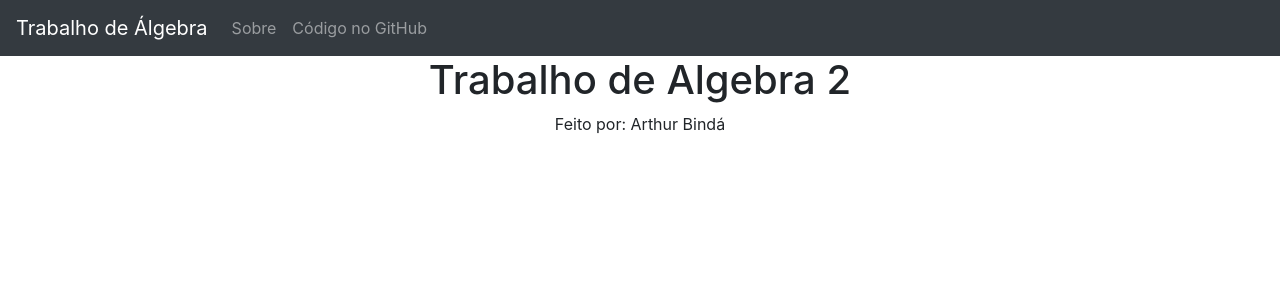
After one commit to artb/trab-alg2-django, a Django app: page /sobre/ in a window 1280 px wide. The commit adds this page. Shown: the top 300 px of the page. Run offline with Django 3.2, Linux system fonts and the light colour scheme; some libraries are stand-ins or nearby versions.

Commit message:
Add: sobre.html

```diff
--- a/myapp/templates/form.html
+++ b/myapp/templates/form.html
@@ -9,7 +9,8 @@
                     Trabalho de Álgebra 2
                 </h1>
                 <h3>Trabalho feito por:</h3>
-                <h4>Arthur Bindá, Janayna Gomes, Miguel Gomes e Thayná Rosa <br/> Professor: Disney Douglas</h4>
+                <h4>&nbsp;&nbsp;&nbsp;&nbsp;Arthur Bindá, Janayna Gomes, Miguel Gomes e Thayná Rosa</h4>
+                <h4>Professor: Disney Douglas</h4>
             </div>
         </div>
         <hr />
--- /dev/null
+++ b/myapp/templates/sobre.html
@@ -0,0 +1,7 @@
+{% extends 'base.html' %}
+{% block title%} Resultados {% endblock %}
+{% block content %}
+<h1>Trabalho de Algebra 2</h1>
+    <p>Feito por: Arthur Bindá</p>
+
+{% endblock %}
--- a/myapp/urls.py
+++ b/myapp/urls.py
@@ -5,5 +5,6 @@ from . import views
 urlpatterns = [
     path('', views.homepage),
     path('create/', views.create),
+    path('sobre/', views.sobre),
     path('resultado/', views.resultado_detail)
 ]
--- a/myapp/views.py
+++ b/myapp/views.py
@@ -7,6 +7,9 @@ from numpy import *
 
 
 # Create your views here.
+def sobre(request):
+    return render(request, 'sobre.html')
+
 def homepage(request):
     form = TrabalhoAlgebraForm()
     return render(request, 'form.html', {'form': form})
```
